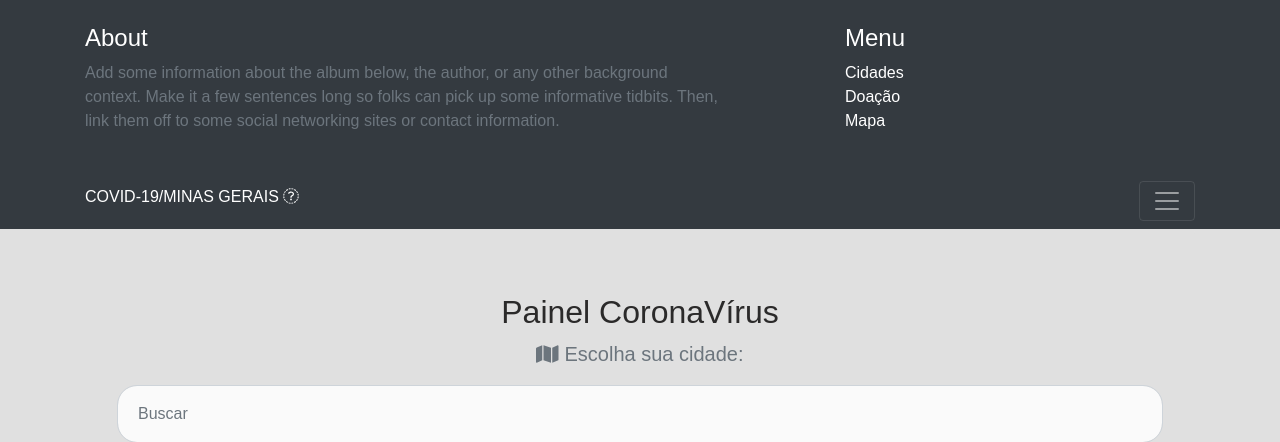
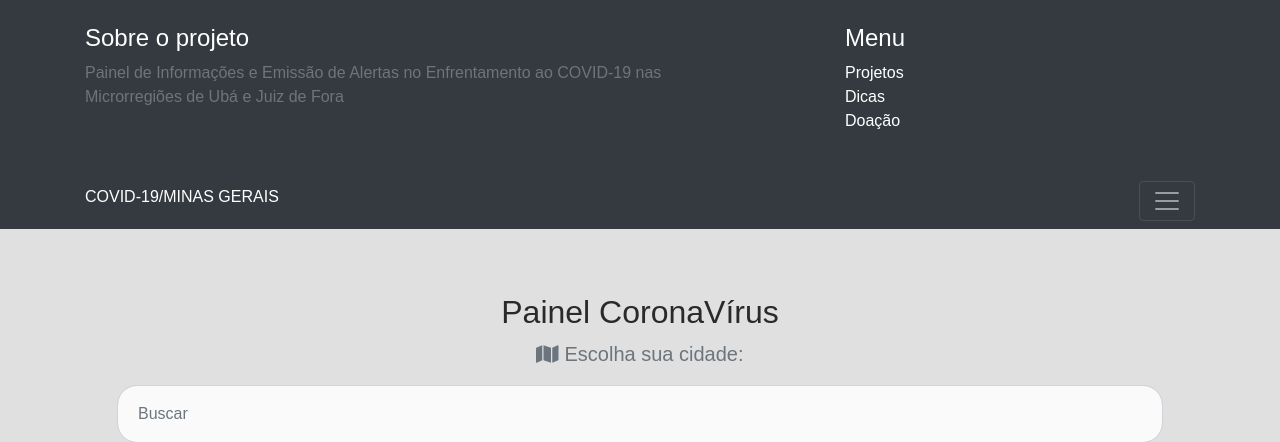
Before and after one commit to tallesyago/painel-covid-adm, a CodeIgniter 4 app: the page made by app/Views/home/view.php in a window 1280 px wide, after a click that opens the changed part. Shown: the top 442 px of the page. Run offline with PHP 8.4 and a stand-in for CodeIgniter, Linux system fonts and the light colour scheme; the template is opened without the code that fills it, so the values that code supplies are empty; some libraries are stand-ins or nearby versions.

Commit message:
Descrição do site atualizada de acordo com o projeto e links de páginas ainda não desenvolvidas desativadas (class disable-links)

```diff
--- a/app/Views/home/view.php
+++ b/app/Views/home/view.php
@@ -6,11 +6,9 @@
   <meta charset="utf-8">
   <meta name="viewport" content="width=device-width, initial-scale=1, shrink-to-fit=no">
   <script defer src="https://use.fontawesome.com/releases/v5.0.8/js/all.js" crossorigin="anonymous"></script>
-  <script defer src="https://use.fontawesome.com/releases/v5.0.8/js/all.js"></script>
   <script defer src="https://cdnjs.cloudflare.com/ajax/libs/font-awesome/5.13.0/js/regular.min.js" crossorigin="anonymous"></script>
   <script defer src="https://cdnjs.cloudflare.com/ajax/libs/font-awesome/5.13.0/js/solid.min.js" crossorigin="anonymous"></script>
   <script src="https://code.jquery.com/jquery-3.5.1.js" integrity="sha256-QWo7LDvxbWT2tbbQ97B53yJnYU3WhH/C8ycbRAkjPDc=" crossorigin="anonymous"></script>
-
   <style>
     p {
       width: 100%;
@@ -104,10 +102,14 @@
     .result p:hover {
       background: #f2f2f2;
     }
+
+    a.disable-links {
+      pointer-events: none;
+    }
   </style>
 
 
-  <title>Covid-19</title>
+  <title>Painel COVID-MG</title>
 </head>
 
 <body>
@@ -116,15 +118,15 @@
       <div class="container">
         <div class="row">
           <div class="col-sm-8 col-md-7 py-4">
-            <h4 class="text-white">About</h4>
-            <p class="text-muted">Add some information about the album below, the author, or any other background context. Make it a few sentences long so folks can pick up some informative tidbits. Then, link them off to some social networking sites or contact information.</p>
+            <h4 class="text-white">Sobre o projeto</h4>
+            <p class="text-muted"> Painel de Informações e Emissão de Alertas no Enfrentamento ao COVID-19 nas Microrregiões de Ubá e Juiz de Fora</p>
           </div>
           <div class="col-sm-4 offset-md-1 py-4">
             <h4 class="text-white">Menu</h4>
             <ul class="list-unstyled">
-              <li><a href="#" class="text-white">Cidades</a></li>
-              <li><a href="#" class="text-white">Doação</a></li>
-              <li><a href="#" class="text-white">Mapa</a></li>
+              <li><a href="#" class="text-white disable-links">Projetos</a></li>
+              <li><a href="#" class="text-white disable-links">Dicas</a></li>
+              <li><a href="#" class="text-white disable-links">Doação</a></li>
             </ul>
           </div>
         </div>
@@ -132,9 +134,9 @@
     </div>
     <div class="navbar navbar-dark bg-dark box-shadow">
       <div class="container d-flex justify-content-between">
-        <a href="Index.php" class="navbar-brand d-flex align-items-center">
+        <a href="/home" class="navbar-brand d-flex align-items-center">
           <strong>
-            <h6>COVID-19/MINAS GERAIS <i class="fas fa-virus"></i></h6>
+            <h6>COVID-19/MINAS GERAIS</h6>
           </strong>
         </a>
         <button class="navbar-toggler" type="button" data-toggle="collapse" data-target="#navbarHeader" aria-controls="navbarHeader" aria-expanded="false" aria-label="Toggle navigation">
```
Also changed, not shown: app/Views/home/dados.php (+11 -7 lines), to-do.txt (+6 -1 lines).
